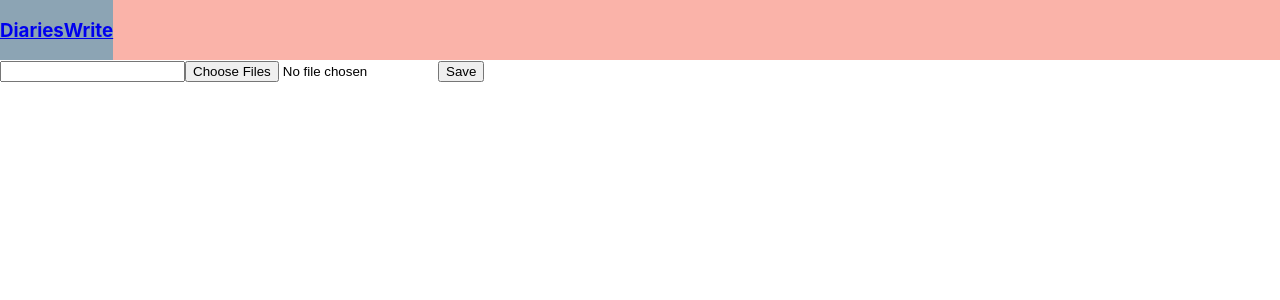
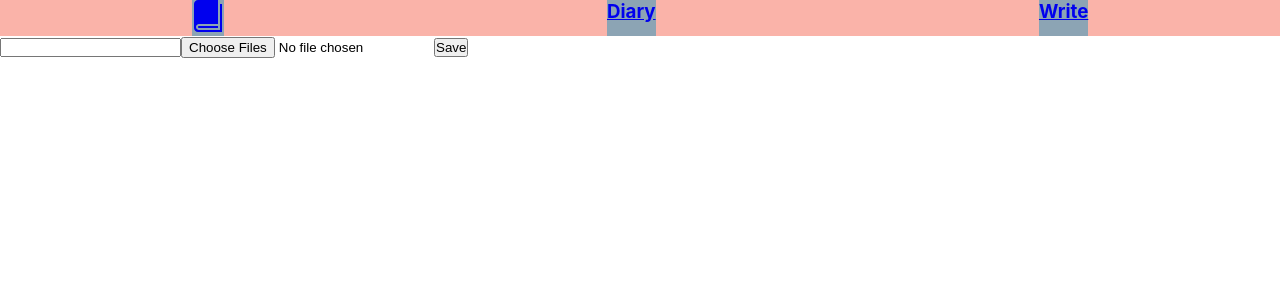
Before and after one commit to kkatodus/timeline_app, a React (Create React App) app in the folder frontend/: page /create_diary in a window 1280 px wide. Shown: the top 300 px of the page. Built offline with nearby package versions, Linux system fonts and the light colour scheme.

Commit message:
working on frontend

```diff
--- a/frontend/package.json
+++ b/frontend/package.json
@@ -6,8 +6,11 @@
     "@testing-library/jest-dom": "^5.13.0",
     "@testing-library/react": "^11.2.7",
     "@testing-library/user-event": "^12.8.3",
+    "bootstrap": "^5.0.2",
     "react": "^17.0.2",
+    "react-bootstrap": "^1.6.1",
     "react-dom": "^17.0.2",
+    "react-icons": "^4.2.0",
     "react-router-dom": "^5.2.0",
     "react-scripts": "4.0.3",
     "web-vitals": "^1.1.2"
--- a/frontend/src/components/Navbar.js
+++ b/frontend/src/components/Navbar.js
@@ -1,25 +1,30 @@
 import React, { Component } from 'react';
 import {Link} from "react-router-dom";
-
+import {ImBook} from "react-icons/im"
 import BaseStyles from "../styles/base_styles.module.css"
 
 class Nav extends Component {
     state = {  }
     render() {
         return (
-            <div className={BaseStyles.nav_container}>
-                <div className={BaseStyles.nav_item}>
+            <ul className={BaseStyles.nav_container}>
+                <li className={BaseStyles.nav_item}>
                     <Link to="/">
-                        <h3>Diaries</h3>
+                        <ImBook className={BaseStyles.nav_icon}/>
                     </Link>
-                </div>
-                <div className={BaseStyles.nav_item}>
+                </li>
+                <li className={BaseStyles.nav_item}>
+                    <Link to="/">
+                        <h3>Diary</h3>
+                    </Link>
+                </li>
+                <li className={BaseStyles.nav_item}>
                     <Link to="/create_diary">
-                        <h3>Write</h3>
+                        <h3 className={BaseStyles.nav_item_text}>Write</h3>
                     </Link>
-                </div>
+                </li>
 
-            </div>
+            </ul>
 
          );
     }
--- a/frontend/src/pages/CreateForm.js
+++ b/frontend/src/pages/CreateForm.js
@@ -1,8 +1,8 @@
 import React, { Component } from 'react';
 import { Redirect } from 'react-router';
+import { api_base_url } from './Resource';
 
 
-var api_base_url = "http://localhost:8000/"
 
 class CreateForm extends Component {
     constructor(props){
@@ -70,7 +70,7 @@ class CreateForm extends Component {
             body: formdata,
             redirect:"follow",
         }
-        fetch(api_base_url+"api/diary_list/", request_options)
+        fetch(api_base_url+"/api/diary_list/", request_options)
             .then(response=>response.text())
             .then(result=>{
                 console.log(result)
@@ -91,11 +91,11 @@ class CreateForm extends Component {
         }else{
             return (
                 <div>
-                    <form onSubmit={this.handleSubmit} action="http://localhost:8000/diaries" method="post" type="multipart/form-data">
+                    <div>
                         <input onChange={this.handleChange} name="content" type="text"/>
                         <input onChange={this.handleChange} name="image" type="file" multiple={true}/>
-                        <button>Save</button>
-                    </form>
+                        <button onClick={this.handleSubmit}>Save</button>
+                    </div>
 
                 </div>
             );
--- a/frontend/src/pages/DiaryDetail.js
+++ b/frontend/src/pages/DiaryDetail.js
@@ -1,7 +1,6 @@
 import React, { Component,Fragment } from 'react';
 import { Link, Redirect } from 'react-router-dom';
-
-var api_base_url = "http://localhost:8000"
+import { api_base_url } from './Resource';
 
 class DiaryDetail extends Component {
     constructor(props){
--- a/frontend/src/pages/EditForm.js
+++ b/frontend/src/pages/EditForm.js
@@ -1,6 +1,6 @@
 import React, { Component, Fragment} from 'react';
 import { Redirect } from 'react-router';
-var api_base_url = "http://localhost:8000"
+import { api_base_url } from './Resource';
 
 class DiaryEditForm extends Component {
     constructor(props){
--- /dev/null
+++ b/frontend/src/pages/Resource.js
@@ -0,0 +1 @@
+export var api_base_url = "http://localhost:8000"
--- a/frontend/src/styles/base_styles.module.css
+++ b/frontend/src/styles/base_styles.module.css
@@ -1,3 +1,8 @@
+* {
+  margin: 0;
+  padding: 0;
+}
+
 :root {
   --ff-primary: Arial;
 
@@ -11,13 +16,25 @@
   --fs-s: 1rem;
 }
 
+.nav_icon {
+  height: var(--fs-m);
+  width: var(--fs-m);
+}
+
 .nav_container {
+  text-decoration: none;
   background-color: var(--light-clr);
   display: flex;
+  justify-content: space-around;
 }
 
 .nav_item {
   list-style: none;
+  text-decoration: none;
   color: var(--dark-clr);
   background-color: var(--dark-clr);
 }
+
+.nav_item_text {
+  text-decoration: none;
+}
```
Also changed, not shown: 2 other files (tests, documents, lock files or other folders).
